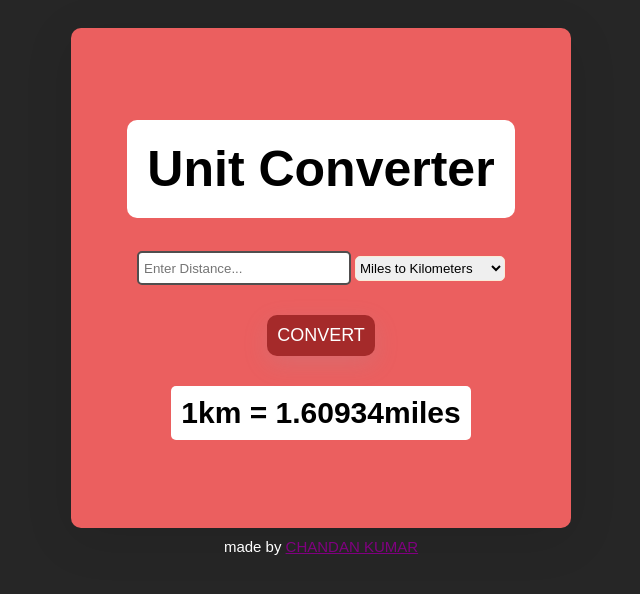
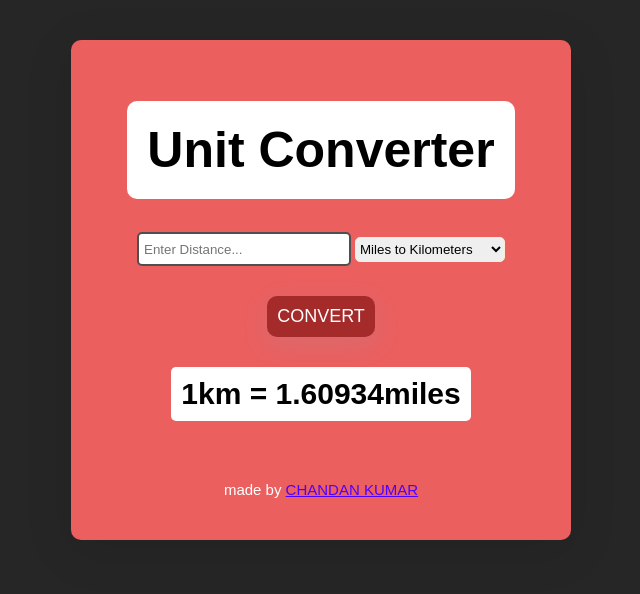
Before and after one commit to chandankumar3224/unit-converter, a plain HTML site: page index.html in a window 1280 px wide. Shown: the whole page, without its empty margins (319-959 px from the left). Drawn offline with Linux system fonts and the light colour scheme; a web font is replaced by a local one.

Commit message:
index.html

```diff
--- a/index.html
+++ b/index.html
@@ -9,11 +9,10 @@
     @import url('https://fonts.googleapis.com/css2?family=Freeman&family=Poetsen+One&display=swap');
     body {
       background-color: rgba(0, 0, 0, 0.852);
-      padding: 20px;
       display: flex;
       align-items: center;
       justify-content: center;
-      flex-direction: column;
+      margin-top: 40px;
     }
     .main {
       height: 500px;
@@ -100,12 +99,12 @@
     }
     #chandan {
       font-family: "Freeman", sans-serif;
-      margin-top: 10px;
+      margin-top: 30px;
       font-size: 15px;
-      color: white;
+      color: rgb(255, 255, 255);
     }
     a {
-      color: purple;
+      color: rgb(81, 0, 255);
     }
   </style>
 </head>
@@ -121,8 +120,9 @@
   </div>
   <button id="converter">CONVERT</button>
   <p id="result">1km = 1.60934miles</p>
-  </div>
+
   <p id="chandan">made by <a href="#">CHANDAN KUMAR</a></p>
+    </div>
   <script src="script.js"></script>
 </body>
 </html>
```
